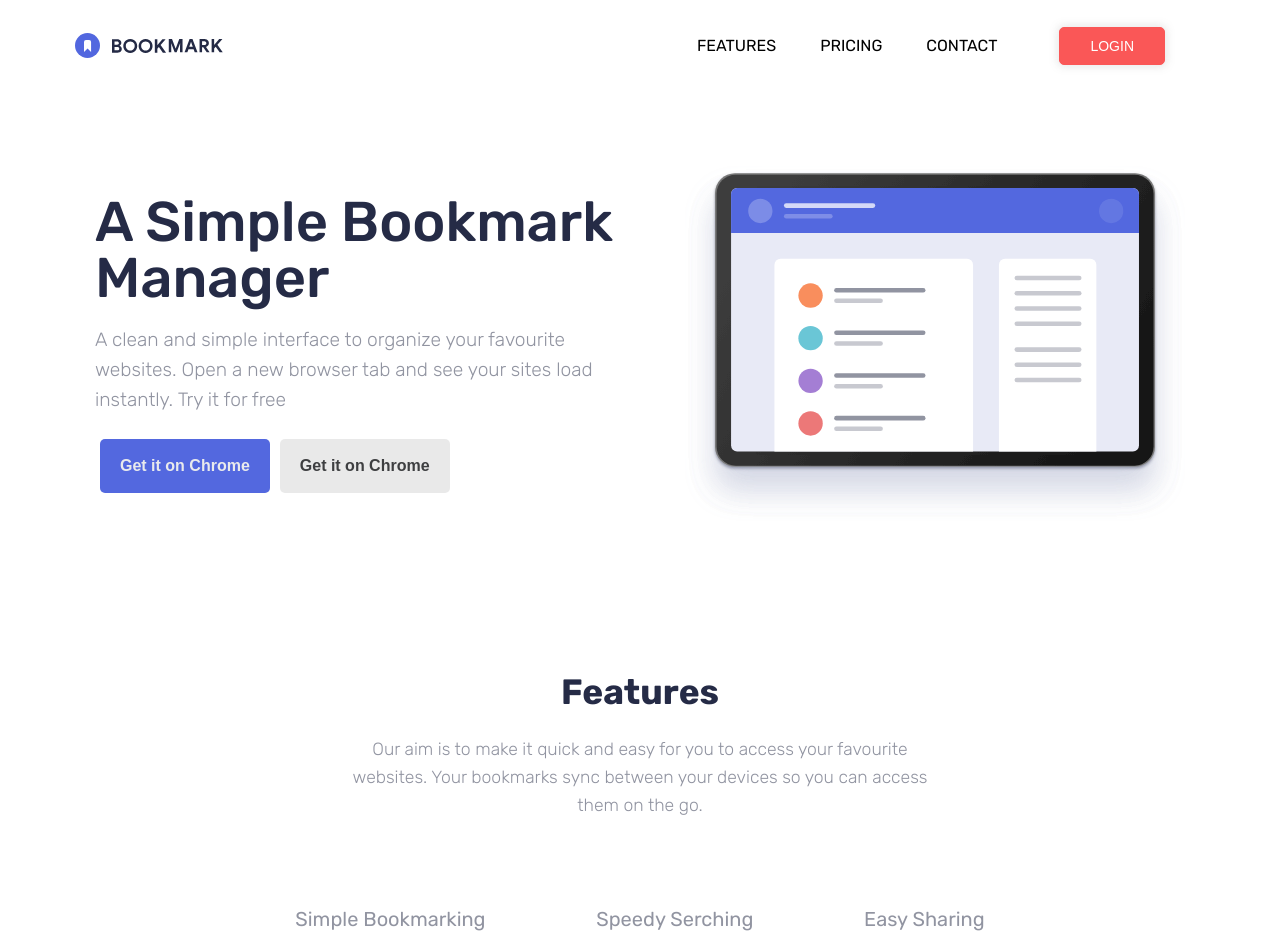
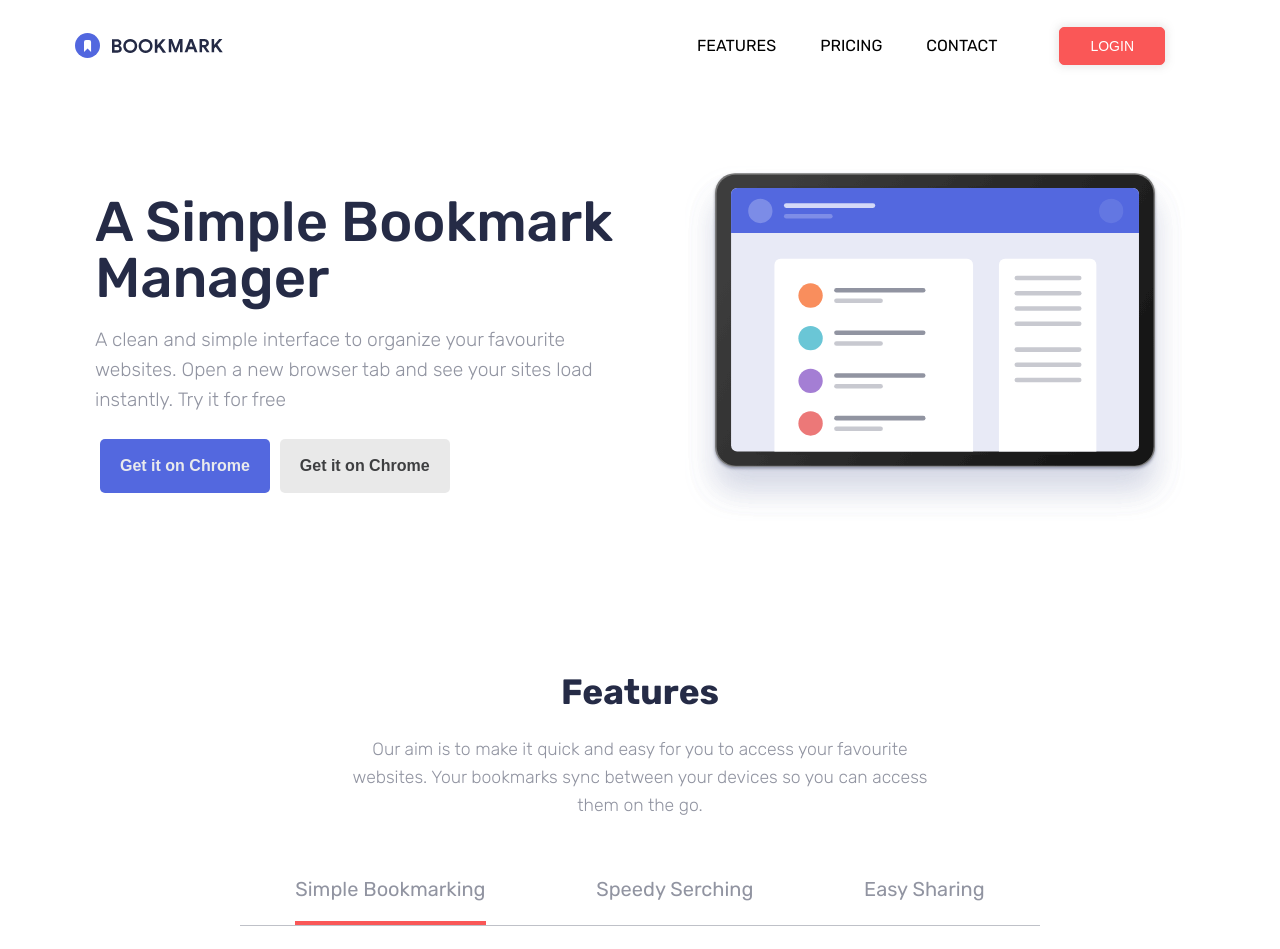
Before and after one commit to 0Kwanele0/bookmark-page, a React (Create React App) app: page / in a window 1280 px wide. Shown: the top 949 px of the page. Built offline with nearby package versions, Linux system fonts and the light colour scheme.

Commit message:
fixed margins

```diff
--- a/src/components/faq/Faq.js
+++ b/src/components/faq/Faq.js
@@ -24,6 +24,7 @@ export default Faq
 function EachFaq({myQuestion, myAnswer}) {
     const question = useRef()
     const para = useRef()
+    const arrow = useRef()
     const [open, setopen] = useState(false)
 
     function view() {
@@ -33,6 +34,7 @@ function EachFaq({myQuestion, myAnswer}) {
     useEffect(() => {
         if (open) {
             para.current.style.display = "block"
+            arrow.current.style.opacity = "0.2"
             gsap.from(para.current, 0.5, {
                 display:"none",
                 opacity: 0,
@@ -41,6 +43,7 @@ function EachFaq({myQuestion, myAnswer}) {
             })
         } else {
             para.current.style.display = "none"
+            arrow.current.style.opacity = "1"
 
         }
     }, [ open])
@@ -49,7 +52,7 @@ function EachFaq({myQuestion, myAnswer}) {
         <div className="faq__question">
             <div onClick={view} ref={question} className="q">
                 <h4 className="dark">{ myQuestion}</h4>
-                <img alt="dropdown" src="https://img.icons8.com/external-those-icons-fill-those-icons/24/000000/external-down-arrows-those-icons-fill-those-icons-1.png"/>
+                <img ref={arrow} alt="dropdown" src="https://img.icons8.com/external-those-icons-fill-those-icons/24/000000/external-down-arrows-those-icons-fill-those-icons-1.png"/>
             </div>
             <p ref={para} className="light">{ myAnswer}</p>
         </div>
--- a/src/components/faq/faq.css
+++ b/src/components/faq/faq.css
@@ -24,9 +24,15 @@
 .faq__question {
   max-width: 640px;
   width: 100%;
+  cursor: pointer;
   margin-bottom: -1px;
   border-bottom: 1px solid rgba(6, 20, 61, 0.363);
   border-top: 1px solid rgba(6, 20, 61, 0.363);
+}
+
+.faq__question:hover h4, .faq__question:hover img {
+  -webkit-transform: translateY(-5px);
+          transform: translateY(-5px);
 }
 
 .faq__question .q {
@@ -44,12 +50,16 @@
 .faq__question .q img {
   width: 30px;
   height: 30px;
+  -webkit-transition: all 0.2s ease;
+  transition: all 0.2s ease;
 }
 
 .faq__question h4 {
   font-size: 1.3rem;
   font-weight: 400;
   text-align: left;
+  -webkit-transition: all 0.3s ease;
+  transition: all 0.3s ease;
 }
 
 .faq__question p {
--- a/src/components/features/features.css
+++ b/src/components/features/features.css
@@ -51,7 +51,7 @@
   -webkit-box-direction: normal;
       -ms-flex-direction: column;
           flex-direction: column;
-  margin: 50px 0;
+  margin: 20px 0 10px 0;
   width: 100%;
 }
 
--- a/src/components/features/features.scss
+++ b/src/components/features/features.scss
@@ -33,7 +33,7 @@
         display: flex;
         max-width: 600px;
         flex-direction: column;
-        margin: 50px 0;
+        margin: 20px 0 10px 0;
         width: 100%;
         & h5{
             font-size: 20px;
```
Also changed, not shown: 2 other files (tests, documents, lock files or other folders).
